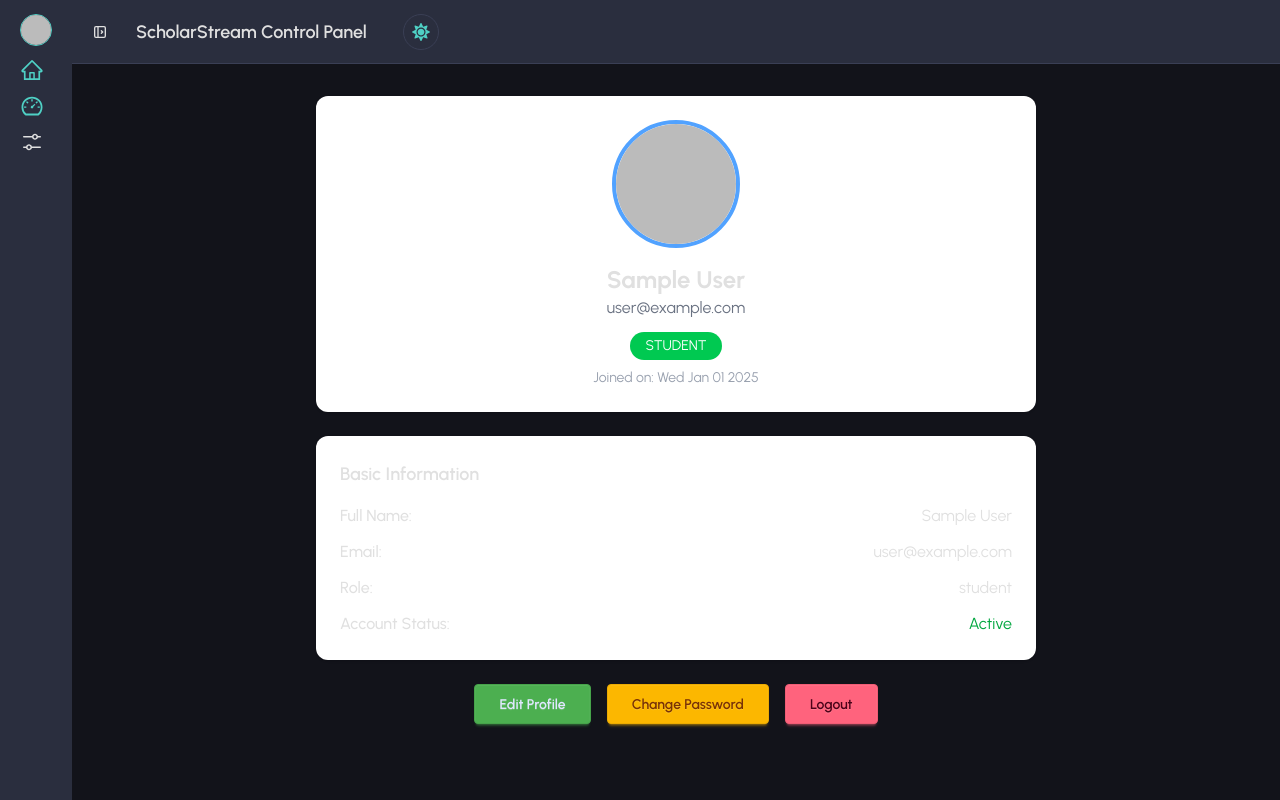
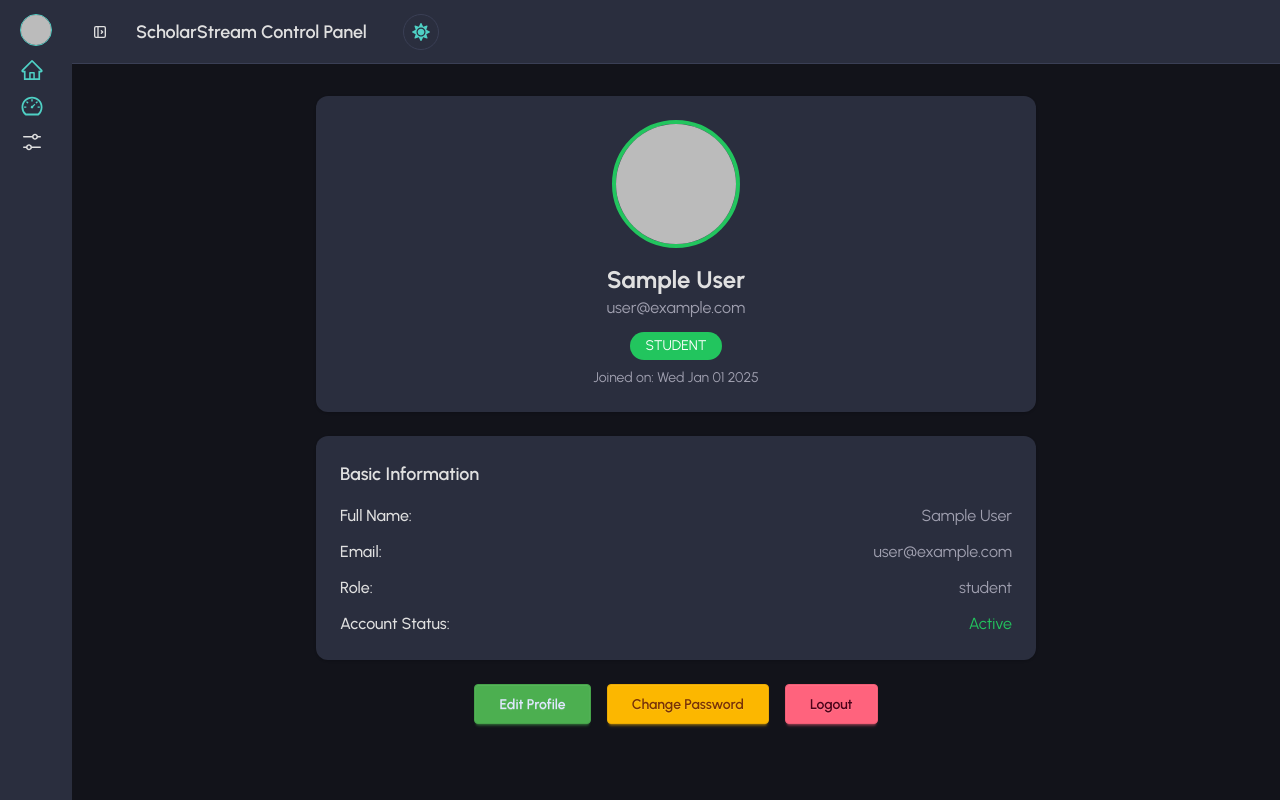
Before and after one commit to imjhrakib/scholar-stream-client, a React (Vite) app: page /dashboard/my-profile in a window 1280 px wide. Built offline with nearby package versions, Linux system fonts and the light colour scheme; no server answers; sample sign-in values are in the browser's storage.

Commit message:
added dark and light mode in myprofile page

```diff
--- a/src/pages/DashboardHome/MyProfile.jsx
+++ b/src/pages/DashboardHome/MyProfile.jsx
@@ -2,10 +2,13 @@ import React from "react";
 import useAuth from "../../hooks/useAuth";
 import { useQuery } from "@tanstack/react-query";
 import useAxiosSecure from "../../hooks/useAxiosSecure";
+import useTheme from "../../hooks/useTheme"; // import theme hook
 
 const MyProfile = () => {
   const { user, logOut } = useAuth();
   const axiosSecure = useAxiosSecure();
+  const { theme, colors } = useTheme(); // get theme & colors
+
   const { data: profile = [] } = useQuery({
     queryKey: ["myProfile", user?.email],
     queryFn: async () => {
@@ -18,59 +21,115 @@ const MyProfile = () => {
   const joinedAt = profile?.createdAt || "2025-01-01";
 
   return (
-    <div className="max-w-3xl mx-auto p-6">
+    <div
+      className="max-w-3xl mx-auto p-6"
+      style={{ color: colors[theme].textPrimary }}
+    >
       {/* Profile Header */}
-      <div className="bg-white shadow rounded-xl p-6 text-center">
+      <div
+        className="shadow rounded-xl p-6 text-center"
+        style={{ backgroundColor: colors[theme].bgCard }}
+      >
         <div className="flex flex-col items-center">
           <img
             src={user?.photoURL}
             alt="Profile"
-            className="w-32 h-32 rounded-full border-4 border-blue-400 hover:border-blue-600 mb-4"
+            className="w-32 h-32 rounded-full border-4 mb-4"
+            style={{
+              borderColor:
+                role === "admin"
+                  ? "#ef4444"
+                  : role === "moderator"
+                  ? "#3b82f6"
+                  : "#22c55e",
+            }}
           />
-          <h2 className="text-2xl font-bold">{user?.displayName}</h2>
-          <p className="text-gray-500">{user?.email}</p>
+          <h2
+            className="text-2xl font-bold"
+            style={{ color: colors[theme].textPrimary }}
+          >
+            {user?.displayName}
+          </h2>
+          <p style={{ color: colors[theme].textSecondary }}>{user?.email}</p>
 
           <span
-            className={`mt-3 px-4 py-1 rounded-full text-sm text-white ${
-              role === "admin"
-                ? "bg-red-500"
-                : role === "moderator"
-                ? "bg-blue-500"
-                : "bg-green-500"
-            }`}
+            className="mt-3 px-4 py-1 rounded-full text-sm text-white"
+            style={{
+              backgroundColor:
+                role === "admin"
+                  ? "#ef4444"
+                  : role === "moderator"
+                  ? "#3b82f6"
+                  : "#22c55e",
+            }}
           >
             {role.toUpperCase()}
           </span>
 
-          <p className="text-sm text-gray-400 mt-2">
+          <p
+            style={{ color: colors[theme].textSecondary }}
+            className="text-sm mt-2"
+          >
             Joined on: {new Date(joinedAt).toDateString()}
           </p>
         </div>
       </div>
 
       {/* Basic Info Section */}
-      <div className="bg-white shadow rounded-xl p-6 mt-6">
-        <h3 className="text-lg font-semibold mb-4">Basic Information</h3>
+      <div
+        className="shadow rounded-xl p-6 mt-6"
+        style={{ backgroundColor: colors[theme].bgCard }}
+      >
+        <h3
+          className="text-lg font-semibold mb-4"
+          style={{ color: colors[theme].textPrimary }}
+        >
+          Basic Information
+        </h3>
 
         <div className="space-y-3">
           <div className="flex justify-between">
-            <span className="font-medium">Full Name:</span>
-            <span>{user?.displayName}</span>
+            <span
+              className="font-medium"
+              style={{ color: colors[theme].textPrimary }}
+            >
+              Full Name:
+            </span>
+            <span style={{ color: colors[theme].textSecondary }}>
+              {user?.displayName}
+            </span>
           </div>
 
           <div className="flex justify-between">
-            <span className="font-medium">Email:</span>
-            <span>{user?.email}</span>
+            <span
+              className="font-medium"
+              style={{ color: colors[theme].textPrimary }}
+            >
+              Email:
+            </span>
+            <span style={{ color: colors[theme].textSecondary }}>
+              {user?.email}
+            </span>
           </div>
 
           <div className="flex justify-between">
-            <span className="font-medium">Role:</span>
-            <span>{role}</span>
+            <span
+              className="font-medium"
+              style={{ color: colors[theme].textPrimary }}
+            >
+              Role:
+            </span>
+            <span style={{ color: colors[theme].textSecondary }}>{role}</span>
           </div>
 
           <div className="flex justify-between">
-            <span className="font-medium">Account Status:</span>
-            <span className="text-green-600">Active</span>
+            <span
+              className="font-medium"
+              style={{ color: colors[theme].textPrimary }}
+            >
+              Account Status:
+            </span>
+            <span style={{ color: "#22c55e" }}>Active</span>
           </div>
         </div>
       </div>
```
